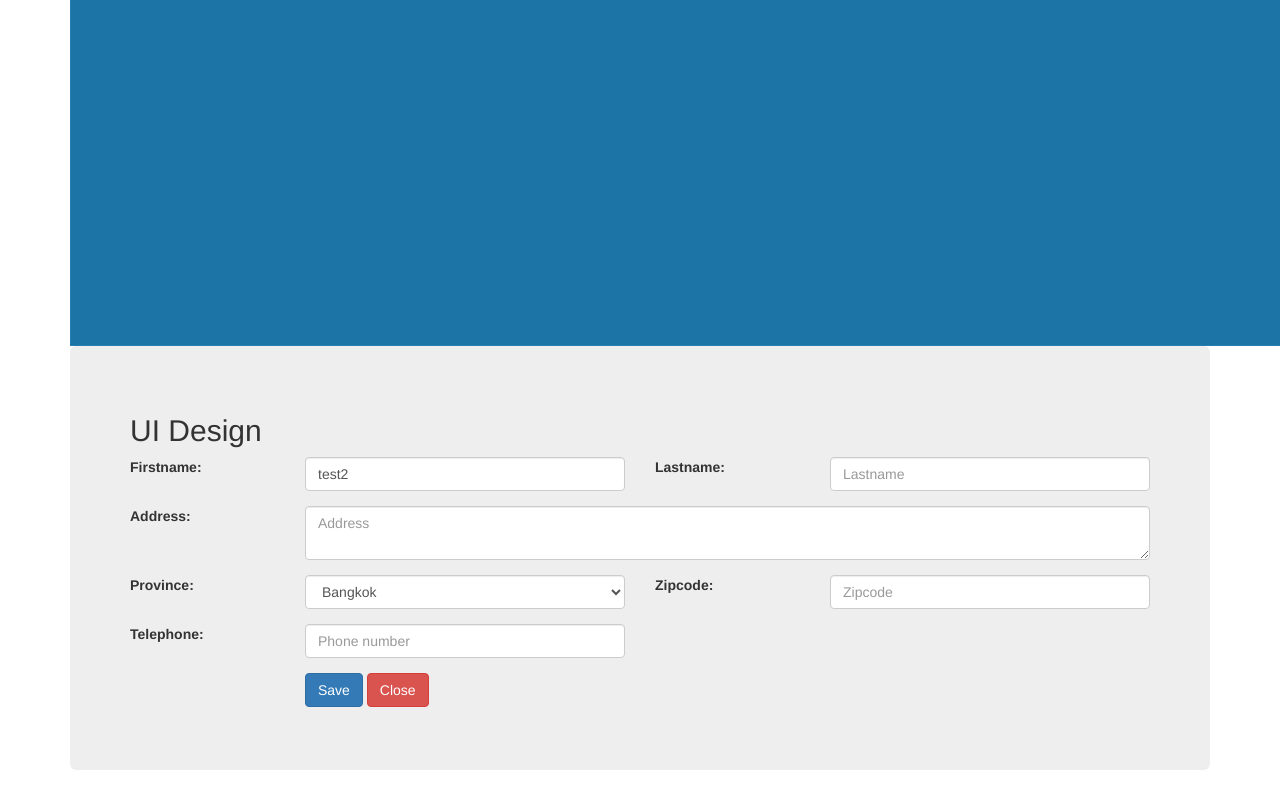
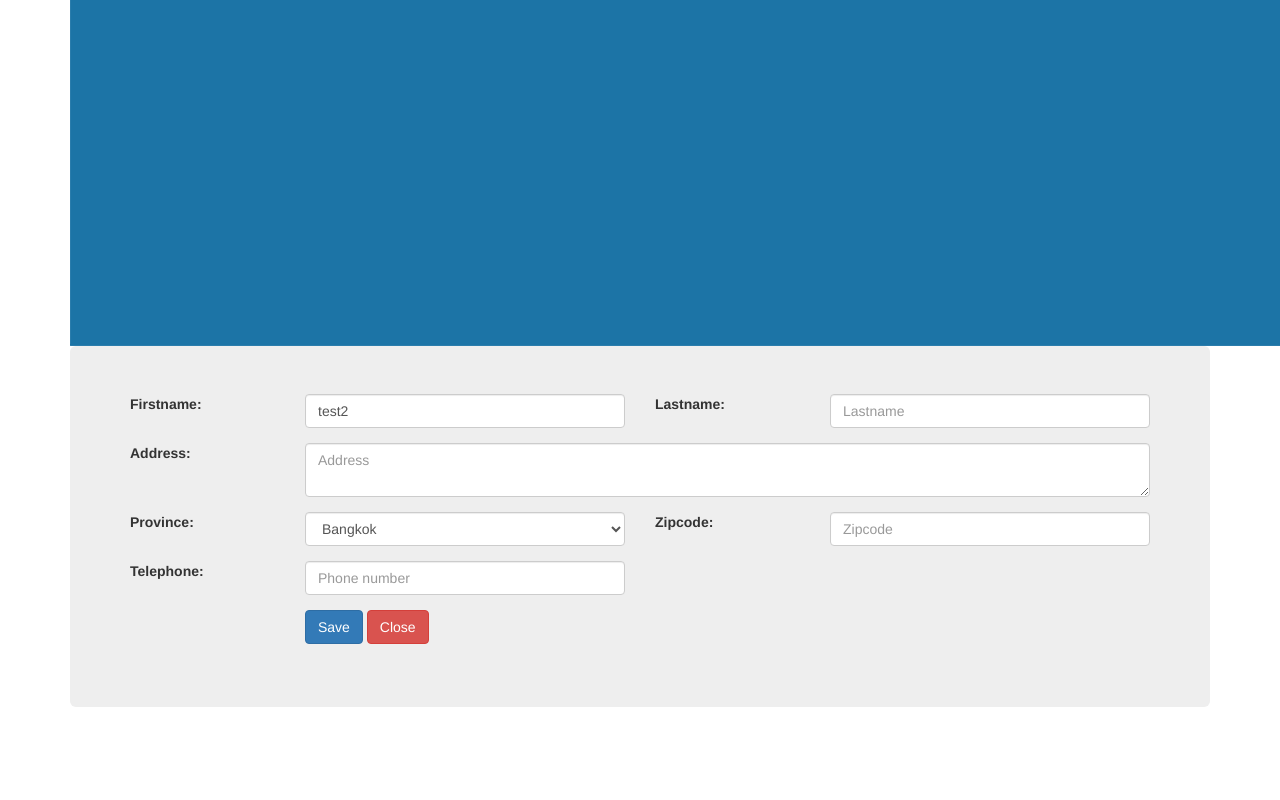
Before and after one commit to ModzabazeR/Test, a plain HTML site: page index.html in a window 1280 px wide. Shown: the part 814-1614 px from the top of the page. After the commit the page ends 1551 px from the top, so only its background shows below. Drawn offline with nearby package versions, Linux system fonts and the light colour scheme.

Commit message:
Remove UI text

```diff
--- a/index.html
+++ b/index.html
@@ -17,7 +17,6 @@
 		</h1>
 		<img src="Background.png"/>
 		<div class="jumbotron">
-<h2>UI Design</h2>
 			<form>
 				<!-- Name -->
 				<div class="form-group row">
```
